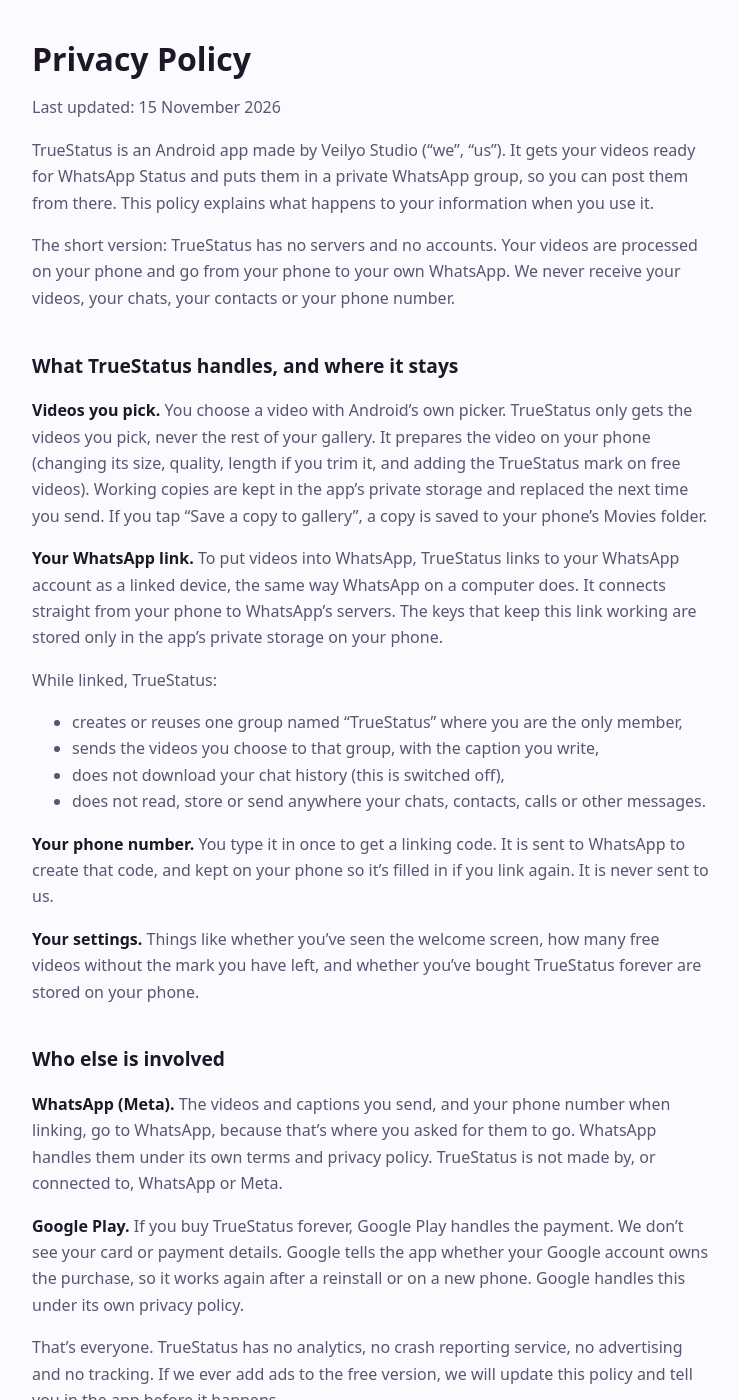
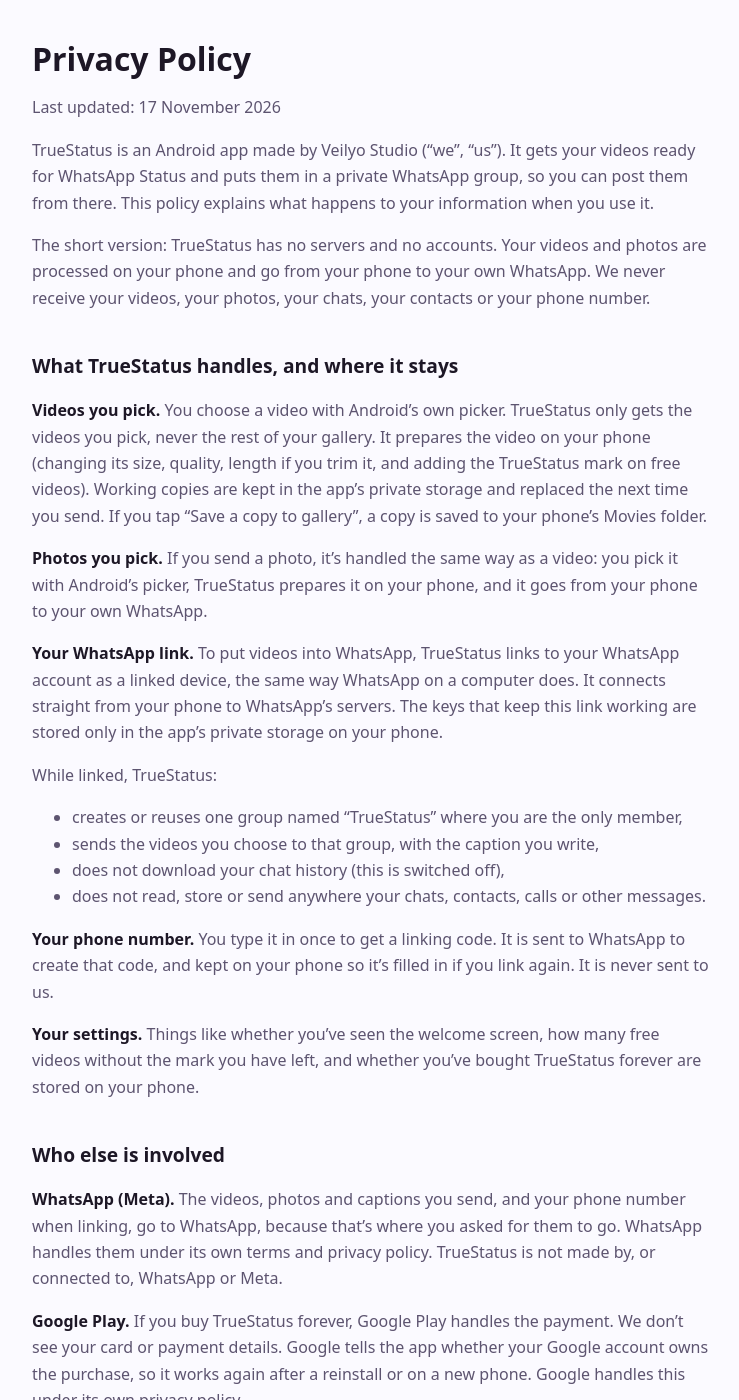
Before and after one commit to zaidzaihan/truestatus-legal, a Jekyll site: the page built from privacy.md, in a window 1280 px wide and 1400 px high. Shown: the whole window, without its empty margins (268-1007 px from the left). Built offline with Jekyll 4.4.1, drawn with Linux system fonts in a browser that asks for light colours.

Commit message:
Privacy: photos are handled like videos

```diff
--- a/privacy.md
+++ b/privacy.md
@@ -5,15 +5,17 @@ title: Privacy Policy
 
 # Privacy Policy
 
-Last updated: 15 November 2026
+Last updated: 17 November 2026
 
 TrueStatus is an Android app made by Veilyo Studio ("we", "us"). It gets your videos ready for WhatsApp Status and puts them in a private WhatsApp group, so you can post them from there. This policy explains what happens to your information when you use it.
 
-The short version: TrueStatus has no servers and no accounts. Your videos are processed on your phone and go from your phone to your own WhatsApp. We never receive your videos, your chats, your contacts or your phone number.
+The short version: TrueStatus has no servers and no accounts. Your videos and photos are processed on your phone and go from your phone to your own WhatsApp. We never receive your videos, your photos, your chats, your contacts or your phone number.
 
 ## What TrueStatus handles, and where it stays
 
 **Videos you pick.** You choose a video with Android's own picker. TrueStatus only gets the videos you pick, never the rest of your gallery. It prepares the video on your phone (changing its size, quality, length if you trim it, and adding the TrueStatus mark on free videos). Working copies are kept in the app's private storage and replaced the next time you send. If you tap "Save a copy to gallery", a copy is saved to your phone's Movies folder.
+
+**Photos you pick.** If you send a photo, it's handled the same way as a video: you pick it with Android's picker, TrueStatus prepares it on your phone, and it goes from your phone to your own WhatsApp.
 
 **Your WhatsApp link.** To put videos into WhatsApp, TrueStatus links to your WhatsApp account as a linked device, the same way WhatsApp on a computer does. It connects straight from your phone to WhatsApp's servers. The keys that keep this link working are stored only in the app's private storage on your phone.
 
@@ -30,7 +32,7 @@ While linked, TrueStatus:
 
 ## Who else is involved
 
-**WhatsApp (Meta).** The videos and captions you send, and your phone number when linking, go to WhatsApp, because that's where you asked for them to go. WhatsApp handles them under its own terms and privacy policy. TrueStatus is not made by, or connected to, WhatsApp or Meta.
+**WhatsApp (Meta).** The videos, photos and captions you send, and your phone number when linking, go to WhatsApp, because that's where you asked for them to go. WhatsApp handles them under its own terms and privacy policy. TrueStatus is not made by, or connected to, WhatsApp or Meta.
 
 **Google Play.** If you buy TrueStatus forever, Google Play handles the payment. We don't see your card or payment details. Google tells the app whether your Google account owns the purchase, so it works again after a reinstall or on a new phone. Google handles this under its own privacy policy.
 
```
